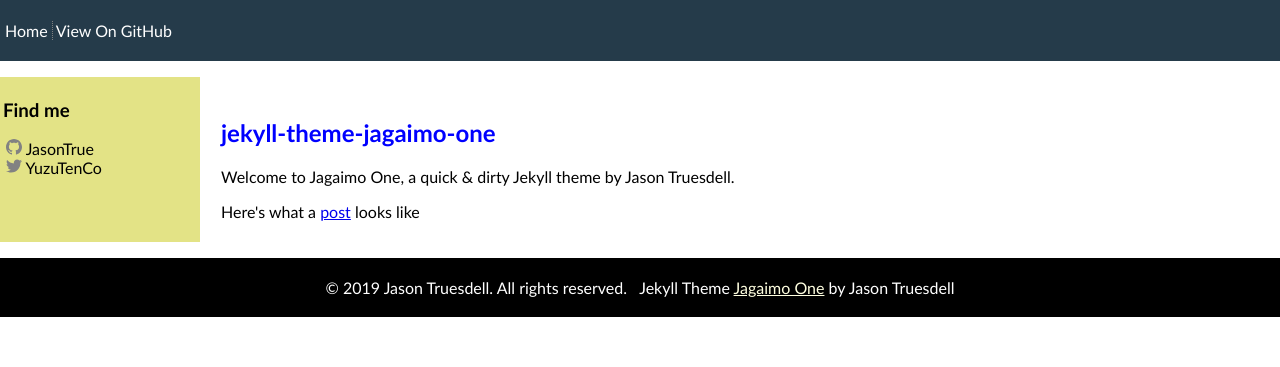
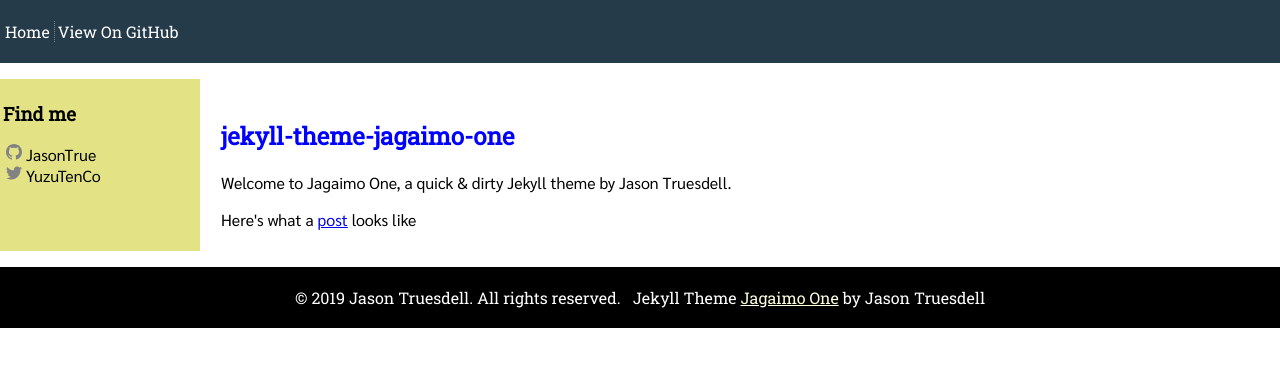
Before and after one commit to JasonTrue/jekyll-theme-jagaimo-one, a Jekyll site: the page built from index.html, in a window 1280 px wide. Shown: the top 367 px of the page. Built offline with Jekyll 4.4.1, drawn with Linux system fonts in a browser that asks for light colours.

Commit message:
update styles a little

```diff
--- a/Gemfile
+++ b/Gemfile
@@ -2,3 +2,8 @@
 
 source "https://rubygems.org"
 gemspec
+
+gem "jekyll", ENV["JEKYLL_VERSION"] if ENV["JEKYLL_VERSION"]
+gem "kramdown-parser-gfm"
+
+gem "webrick", "~> 1.8"
--- a/_includes/head.html
+++ b/_includes/head.html
@@ -2,8 +2,8 @@
 <meta http-equiv="X-UA-Compatible" content="IE=edge">
 <meta name="viewport" content="width=device-width, initial-scale=1">
 <link rel="stylesheet" href="{{ "/assets/jagaimo-one.css" | relative_url }}">
-<link rel="stylesheet"
-         href="https://fonts.googleapis.com/css?family=Changa%20One">
+<link rel="stylesheet" href="https://fonts.googleapis.com/css?family=Roboto+Slab">
+<link rel="stylesheet" href="https://fonts.googleapis.com/css?family=Sarabun">
 {%- seo -%}
 {%- if jekyll.environment == 'production' and site.google_analytics -%}
   {%- include google-analytics.html -%}
--- a/_sass/main.scss
+++ b/_sass/main.scss
@@ -15,10 +15,14 @@ pre {
 }
 * {box-sizing: border-box; }
 
-h1 h2 h3 h4 h5 h6 {
+h1, h2, h3, h4, h5, h6 {
   font-family: $header-font;
 }
 nav, .page-content, aside, footer { padding: 5px}
+
+nav, .about, footer {
+  font-family: $navigation-font;
+}
 
 @media print{
   a:after{
--- a/assets/jagaimo-one.scss
+++ b/assets/jagaimo-one.scss
@@ -1,7 +1,8 @@
 ---
 ---
-$header-font: 'Arial', sans serif;
-$proportional-body-font: 'Calibri', serif;
+$header-font: 'Roboto Slab', serif;
+$proportional-body-font: 'Sarabun', sans serif;
+$navigation-font: 'Roboto Slab', serif;
 $fixed-code-font: 'Fira Code', 'Inconsolata', 'Consolas', sans serif;
 
 //Probably want to move a few other hand-coded items into variables.
```
Also changed, not shown: jekyll-theme-jagaimo-one.gemspec, 1 other file.
